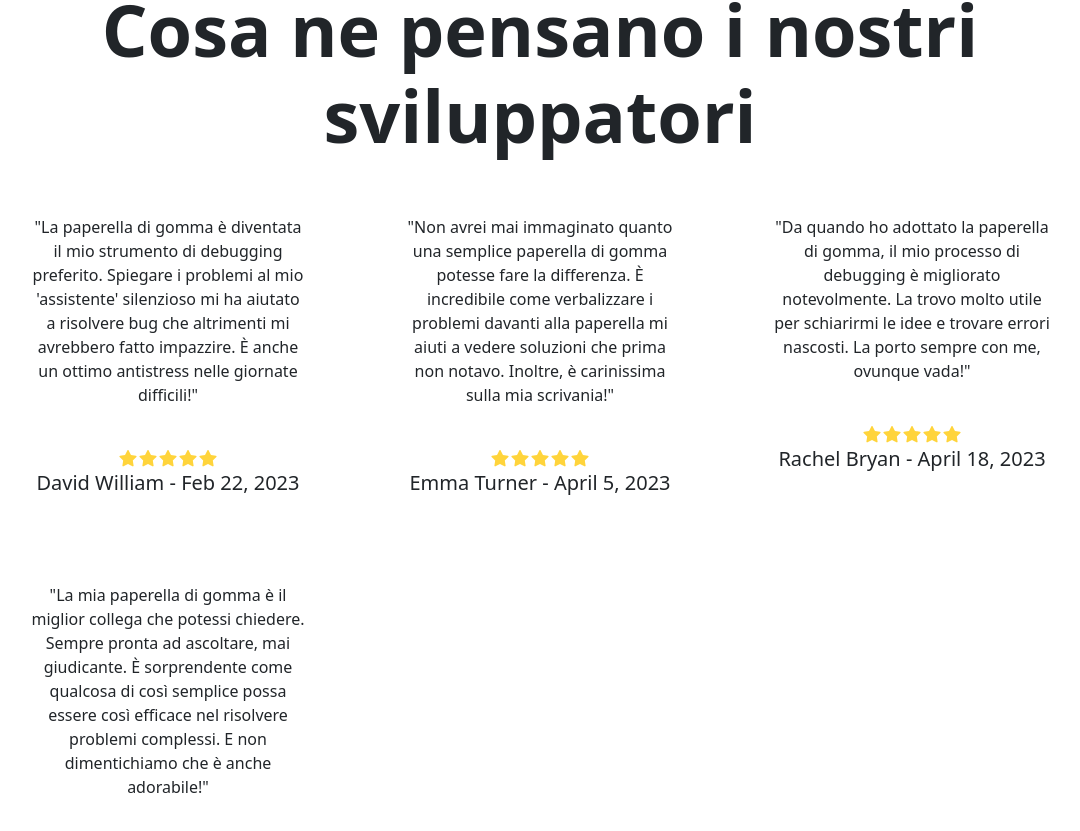
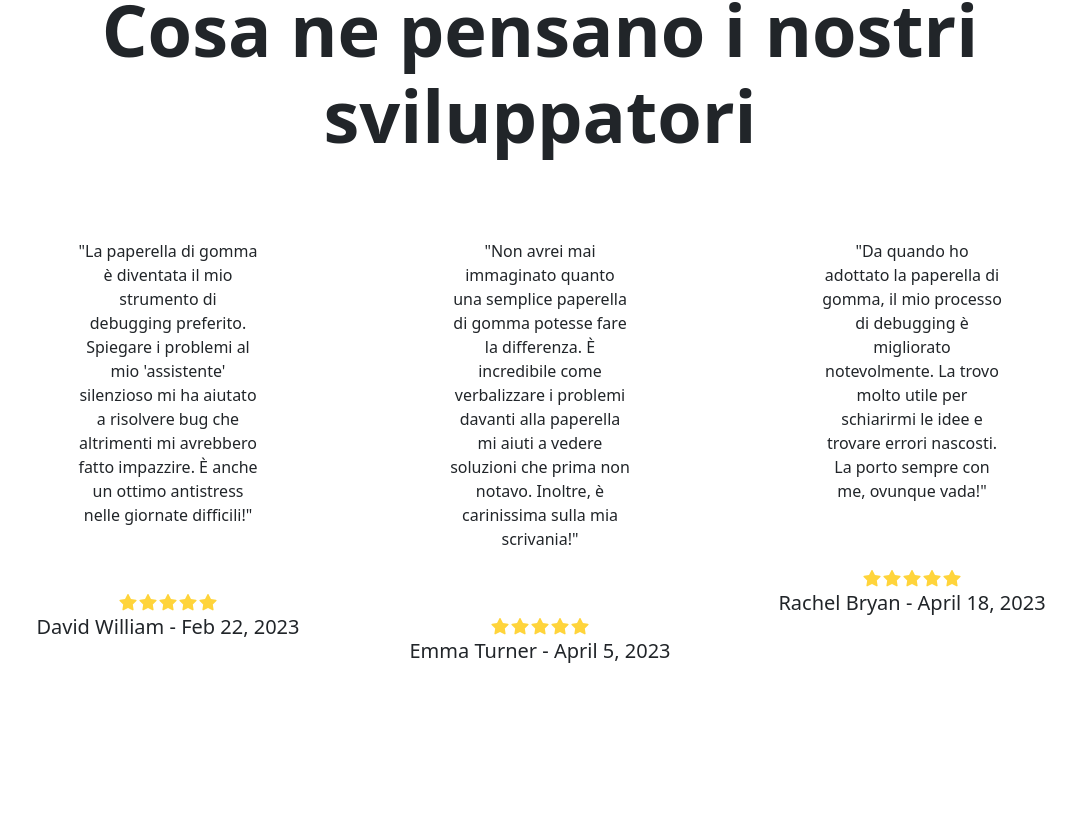
Before and after one commit to dmtpat/landing-page-product, a React (Vite) app: page / in a window 1280 px wide. Shown: the part 2809-3640 px from the top of the page, without its empty margins (100-1180 px from the left). Built offline with nearby package versions, Linux system fonts and the light colour scheme.

Commit message:
scrolling slider

```diff
--- a/src/components/Main/ReviewCard.components.jsx
+++ b/src/components/Main/ReviewCard.components.jsx
@@ -7,18 +7,20 @@ import { faStar } from '@fortawesome/free-solid-svg-icons'
 
 function ReviewCard(props) {
     const review = props.review;
+
     return (
-        <div id={review.id} className=" col col-4 pt-4 pb-4 px-5" >
-            <p className="py-4">"{review.text}"</p>
-            <ul className="list-unstyled d-flex justify-content-center text-warning mb-0">
+        <div id={review.id} className=" col col-4 pt-4 pb-4 px-5 h-100 " >
+            <p className="p-5">"{review.text}"</p>
+            <ul className="list-unstyled d-flex justify-content-center text-warning mb-0 pb-0 mt-auto pt-auto">
                 <li><FontAwesomeIcon icon={faStar} style={{ color: "#FFD43B", }} /></li>
                 <li><FontAwesomeIcon icon={faStar} style={{ color: "#FFD43B", }} /></li>
                 <li><FontAwesomeIcon icon={faStar} style={{ color: "#FFD43B", }} /></li>
                 <li><FontAwesomeIcon icon={faStar} style={{ color: "#FFD43B", }} /></li>
                 <li><FontAwesomeIcon icon={faStar} style={{ color: "#FFD43B", }} /></li>
             </ul>
-            <h5 className="mb-3">{review.author} - {review.date}</h5>
+            <h5 className="mb-3 mt-auto pe-0 pt-auto">{review.author} - {review.date}</h5>
         </div>
+
     )
 }
 export default ReviewCard
--- a/src/components/Main/Reviews.components.jsx
+++ b/src/components/Main/Reviews.components.jsx
@@ -10,8 +10,8 @@ function Reviews() {
                 <div className="col">
                     <div class="row">
                         <div className="col-12">
-                            <div className="container">
-                                <div className="row">
+                            <div className="container overflow-auto">
+                                <div className="row flex-nowrap">
 
                                     {Recensioni.map((review) => (
 
```
